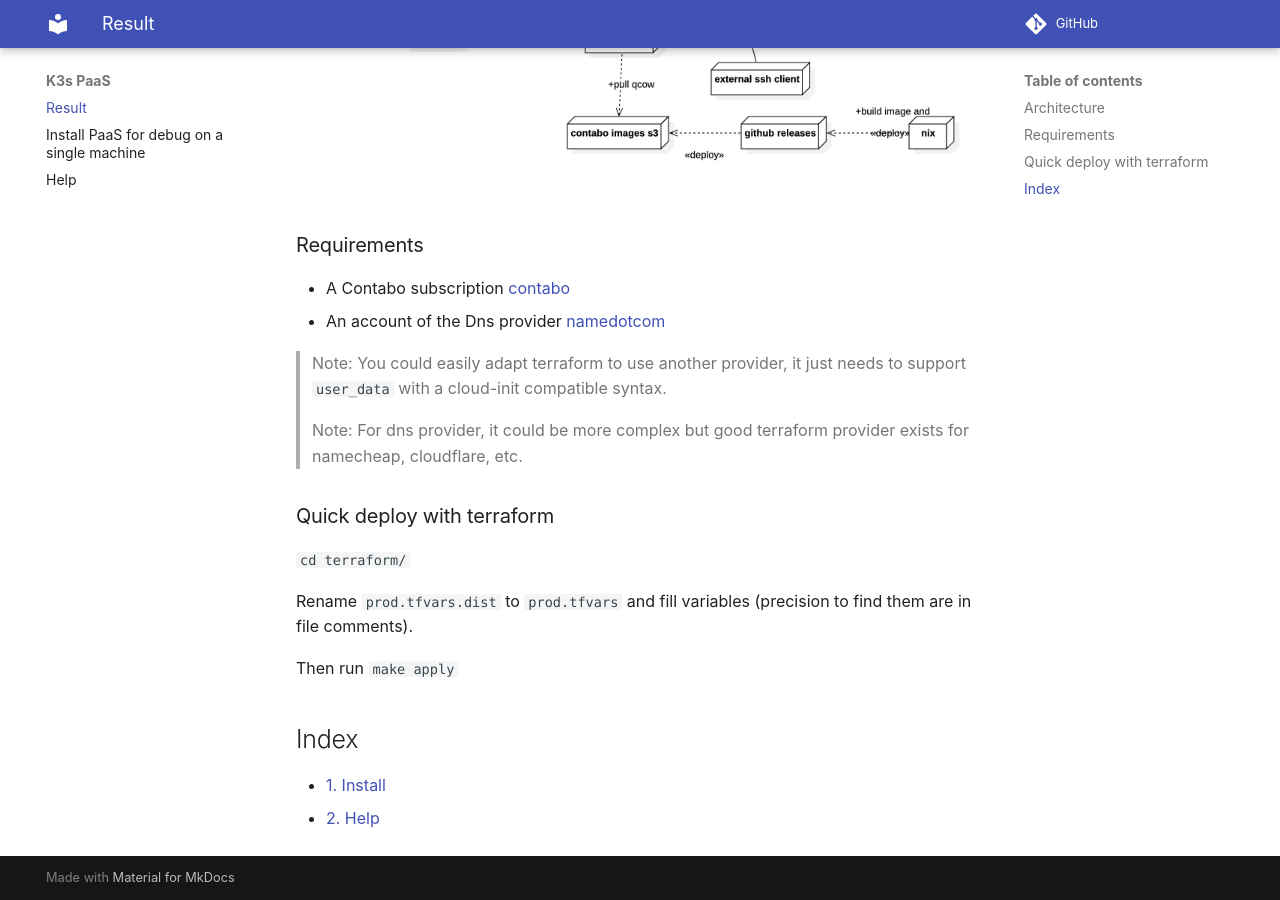
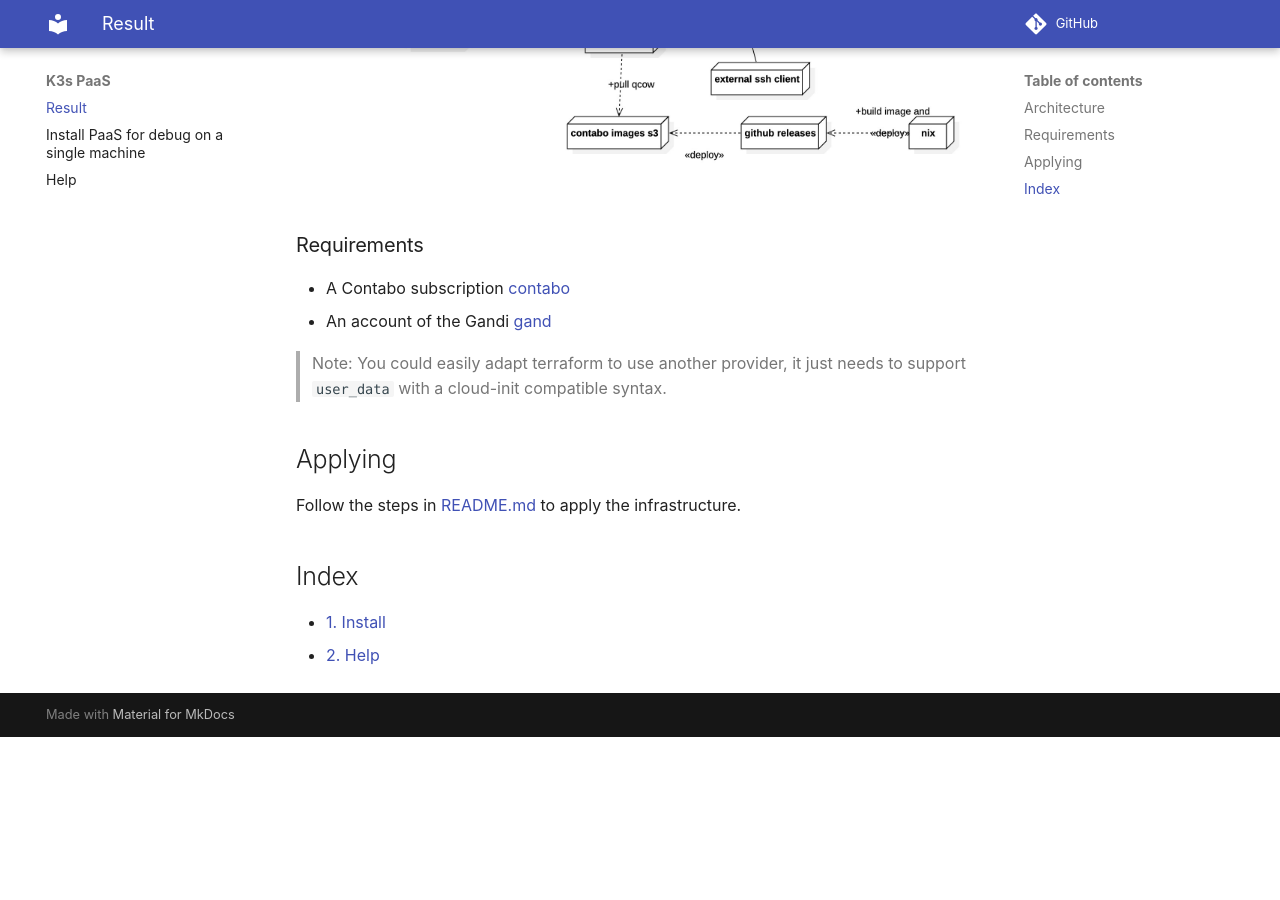
Before and after one commit to loic-roux-404/plateforme, an MkDocs documentation site: the page built from docs/index.md, in a window 1280 px wide and 900 px high, scrolled down 987 px. Built offline with MkDocs 1.6.1 and Material for MkDocs 9.7.7, drawn with Linux system fonts in a browser that asks for light colours; comment, search, counter and statistics services are not loaded; after the commit the page ends 1724 px from its top, so only the background shows below that.

Commit message:
ci: doc and fix release ci

```diff
--- a/docs/index.md
+++ b/docs/index.md
@@ -9,19 +9,13 @@
 ### Requirements
 
 - A Contabo subscription [contabo](https://contabo.com)
-- An account of the Dns provider [namedotcom](https://name.com)
+- An account of the Gandi [gand](https://gandi.net)
 
 > Note: You could easily adapt terraform to use another provider, it just needs to support `user_data` with a cloud-init compatible syntax.
 
-> Note: For dns provider, it could be more complex but good terraform provider exists for namecheap, cloudflare, etc.
+## Applying
 
-### Quick deploy with terraform
-
-`cd terraform/`
-
-Rename `prod.tfvars.dist` to `prod.tfvars` and fill variables (precision to find them are in file comments).
-
-Then run `make apply`
+Follow the steps in [README.md](https://github.com/loic-roux-404/k3s-paas/blob/main/README.md) to apply the infrastructure.
 
 ## Index
 
```
Also changed, not shown: docs/1-install.md (+7 -41 lines), 1 other file.
